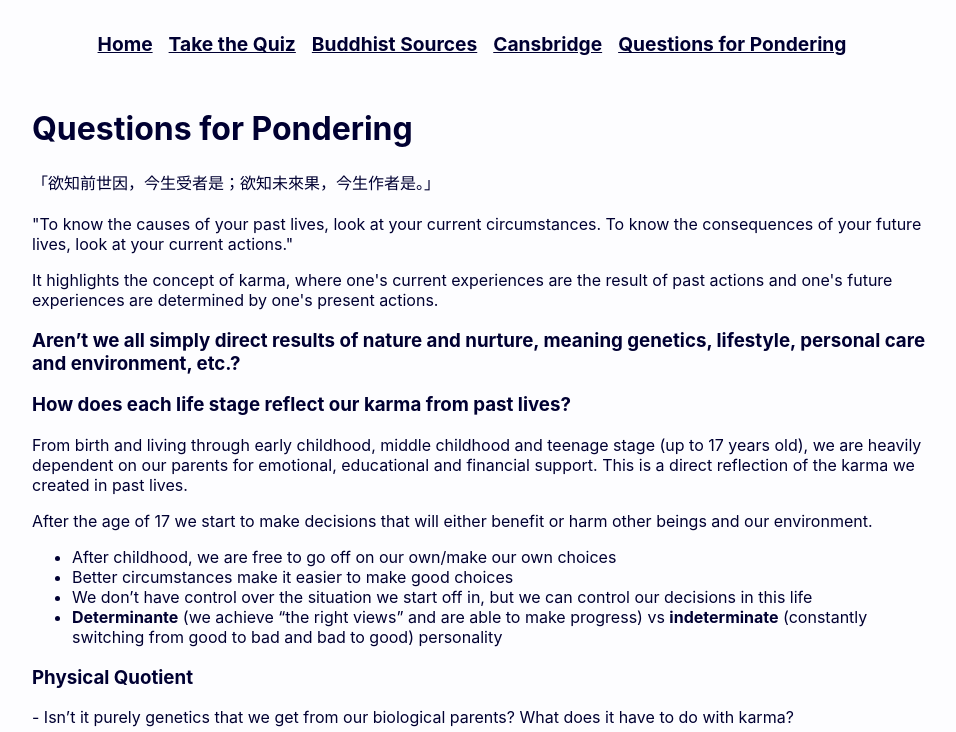
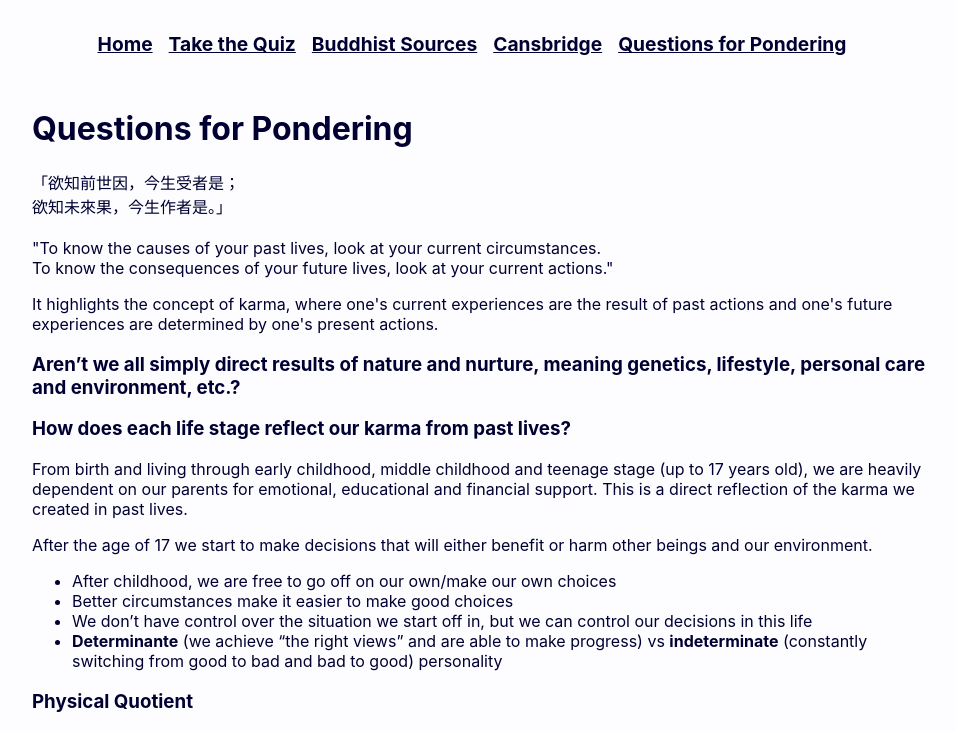
Before and after one commit to TheFloatingString/self-reflection-frontend, a React (Create React App) app: page /faq in a window 1280 px wide. Shown: the top 732 px of the page, without its empty margins (160-1116 px from the left). Built offline with nearby package versions, Linux system fonts and the light colour scheme.

Commit message:
Add line break

```diff
--- a/src/pages/FaqPage.js
+++ b/src/pages/FaqPage.js
@@ -30,8 +30,8 @@ function FaqPage() {
             <h1>Questions for Pondering</h1>
 
 
-<p>「欲知前世因，今生受者是；欲知未來果，今生作者是。」 <br /><br />
-"To know the causes of your past lives, look at your current circumstances. To know the consequences of your future lives, look at your current actions." </p>
+<p>「欲知前世因，今生受者是；<br/>欲知未來果，今生作者是。」 <br /><br />
+"To know the causes of your past lives, look at your current circumstances. <br/>To know the consequences of your future lives, look at your current actions." </p>
 
 <p>It highlights the concept of karma, where one's current experiences are the result of past actions and one's future experiences are determined by one's present actions.</p>
 
```
